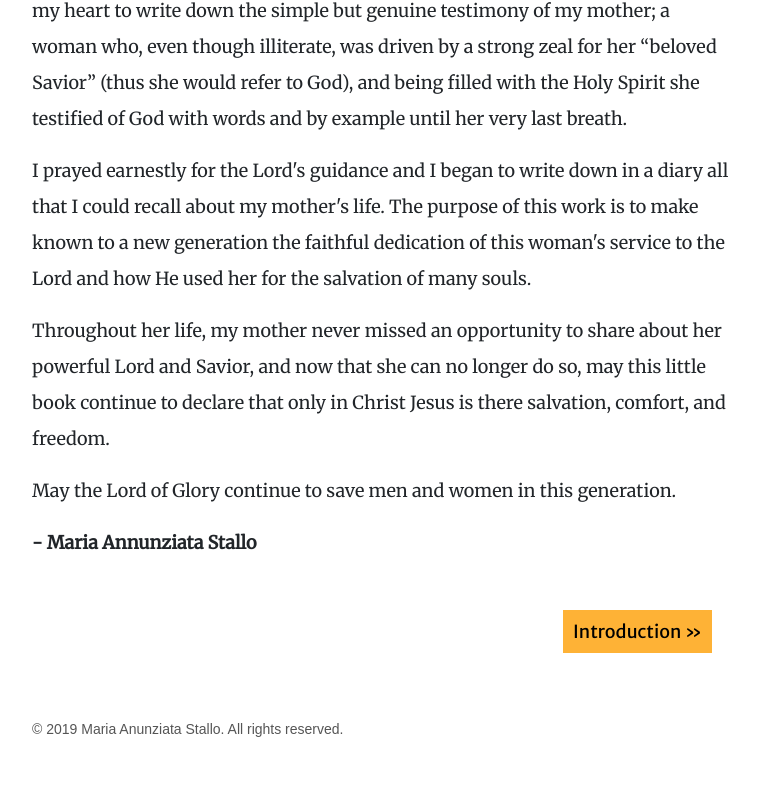
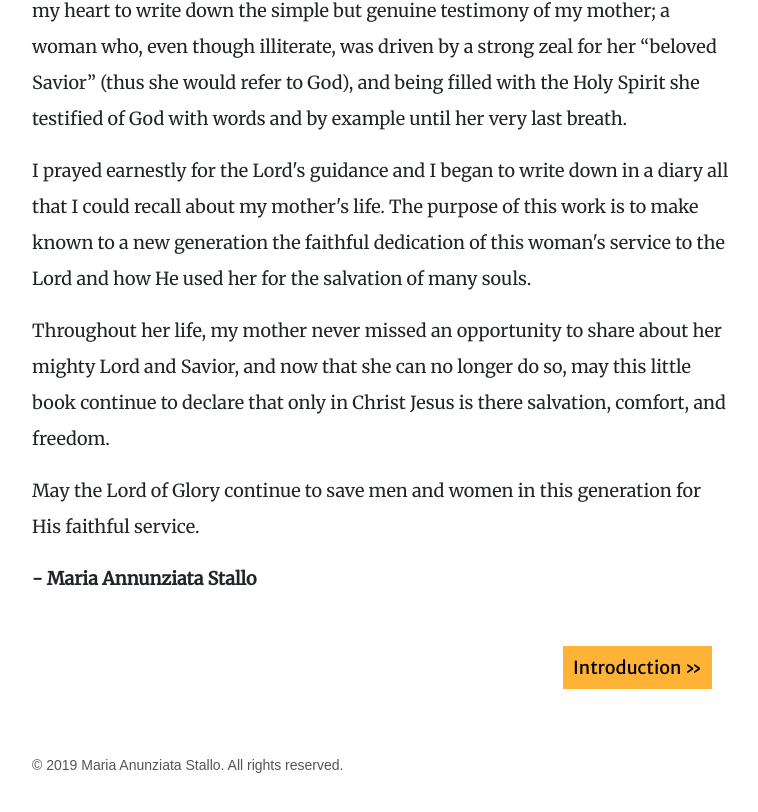
Before and after one commit to johnstallo/maria-martucci, a Next.js app: page /preface in a window 1280 px wide. Shown: the part 1014-1826 px from the top of the page, without its empty margins (28-786 px from the left). Built offline with nearby package versions, Linux system fonts and the light colour scheme; a web font is replaced by a local one.

Commit message:
Text revision

```diff
--- a/pages/preface.js
+++ b/pages/preface.js
@@ -11,13 +11,13 @@ export default () => (
     <p>We were seven children in my family, and because my mother had already converted to the Gospel I was raised with sound Christian teachings since childhood. My mother tried to instill in us, primarily by example, the love and fear of God who is worthy of being honored in our lives... above all in adversity, because He is faithful and He honors those who honor Him.</p>
     <p>My mother faced every problem with serenity and always trusting in God, and every day we witnessed the Lord invariably working in our household, in both great and small.</p>
     <p>It caused a love to grow in my heart for this amazing Lord who died on the cross even for me and saved me from eternal death.</p>
-    <p>I am deeply thankful to Him for being at my side throughout my life. Together with my husband, Salvatore Convertino, we have served our God with humility and simplicity in all that He has given us to do; we have declared the Gospel in the cities and in the countryside, and by the grace and work of our Lord, we had the joy of seeing the birth of three churches.</p>
+    <p>I am deeply thankful to Him for being at my side throughout my life. Together with my husband, Salvatore Convertino, we have served our God with humility and simplicity in all that He has given us to do; we have declared the Gospel in the cities and in the countryside, and by the grace and work of our Lord we had the joy of seeing the birth of three churches.</p>
 
     <p>God blessed us with six children, and throughout the years we have had moments of joy, and some of difficulty, but we can never be sufficiently grateful for the blessings that He has faithfully bestowed upon us.</p>
     <p>I am now 78 years of age, and about ten years ago a deep desire began to grow in my heart to write down the simple but genuine testimony of my mother; a woman who, even though illiterate, was driven by a strong zeal for her “beloved Savior” (thus she would refer to God), and being filled with the Holy Spirit she testified of God with words and by example until her very last breath.</p>
     <p>I prayed earnestly for the Lord's guidance and I began to write down in a diary all that I could recall about my mother's life. The purpose of this work is to make known to a new generation the faithful dedication of this woman's service to the Lord and how He used her for the salvation of many souls.</p>
-    <p>Throughout her life, my mother never missed an opportunity to share about her powerful Lord and Savior, and now that she can no longer do so, may this little book continue to declare that only in Christ Jesus is there salvation, comfort, and freedom.</p>
-    <p>May the Lord of Glory continue to save men and women in this generation.</p>
+    <p>Throughout her life, my mother never missed an opportunity to share about her mighty Lord and Savior, and now that she can no longer do so, may this little book continue to declare that only in Christ Jesus is there salvation, comfort, and freedom.</p>
+    <p>May the Lord of Glory continue to save men and women in this generation for His faithful service.</p>
     <p><b>- Maria Annunziata Stallo</b></p>
   </ChapterLayout>
 )
```
